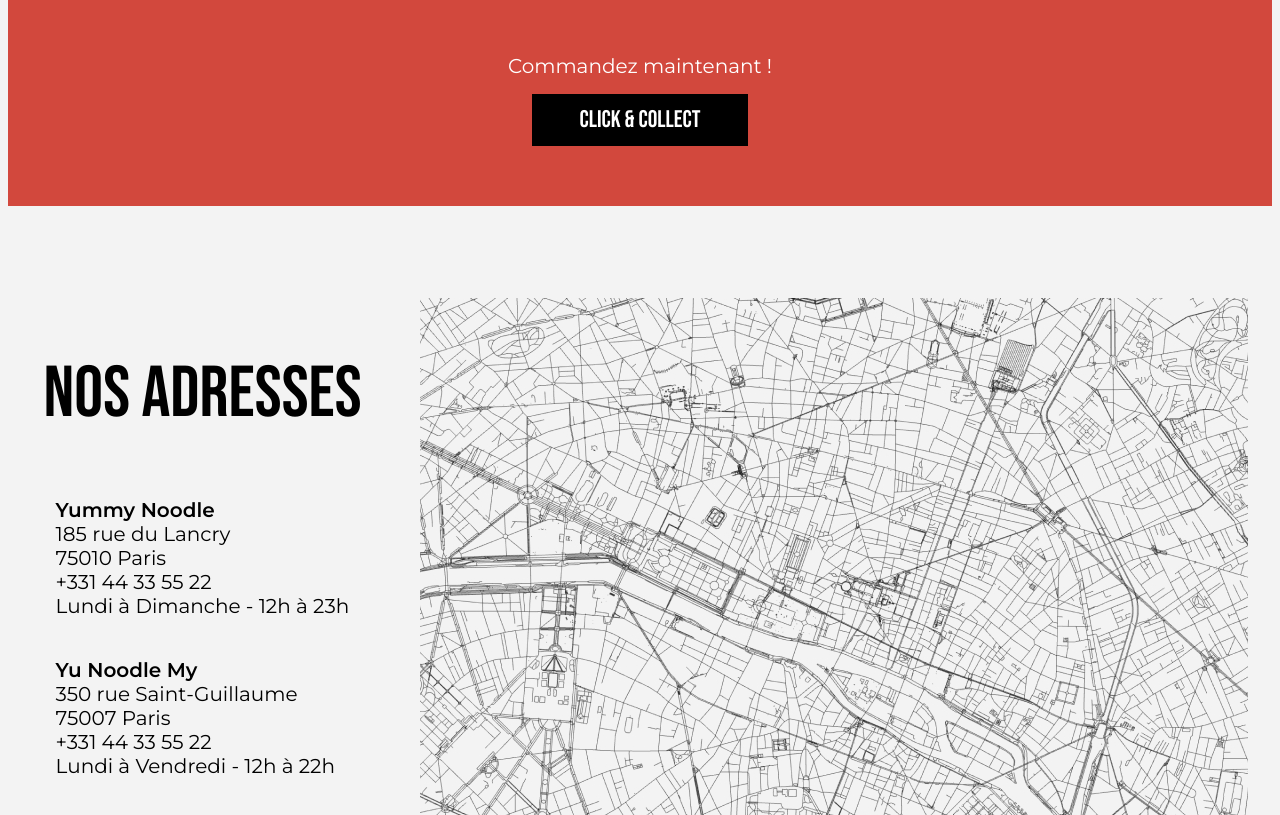
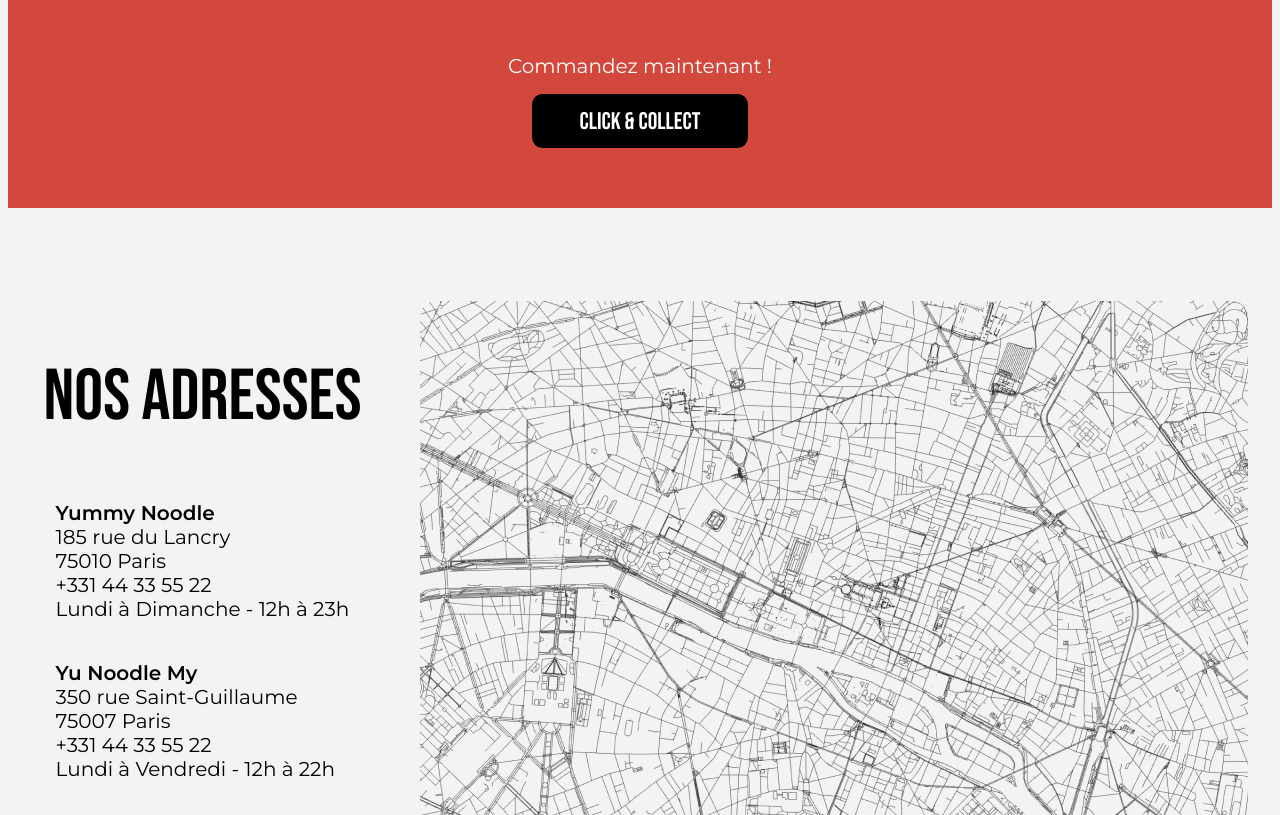
Before and after one commit to jamesattoh/first-figma-integration, a plain HTML site: page contact.html in a window 1280 px wide. Shown: the part 118-933 px from the top of the page. Drawn offline with Linux system fonts and the light colour scheme.

Commit message:
ajout des radius aux images et aux boutons

```diff
--- a/styles/main.css
+++ b/styles/main.css
@@ -40,6 +40,10 @@
     --body-highlight-line-height: 1.5rem;
     --header-line-height: 5.375rem;
     --title-line-height: 1.75rem;
+
+    /*elements */
+    --value-radius-img:1rem;
+    --value-radius-btn:0.65rem;
 
     body {
         background-color: var(--light-grey);
--- a/styles/modules/cta.css
+++ b/styles/modules/cta.css
@@ -1,6 +1,6 @@
 .cta {
     display: inline-block;
-    padding: 0.75rem 3rem 0.75rem 3rem;
+    padding: 0.9rem 3rem 0.75rem 3rem;
     background-color: var(--black);
     color: var(--white);
     font-family: var(--title-font);
@@ -9,6 +9,7 @@
     font-size: var(--title-font-size);
     line-height: var(--title-line-height);
     text-decoration: none;
+    border-radius: var(--value-radius-btn);
 }
 
 .cta:hover {
--- a/styles/pages/contact.css
+++ b/styles/pages/contact.css
@@ -23,6 +23,7 @@
   .contact__asid {
     max-width: 100%;
     overflow: hidden;
+    border-radius: var(--value-radius-img);
 }
 
 @media (max-width: 768px) {
--- a/styles/pages/home.css
+++ b/styles/pages/home.css
@@ -49,6 +49,7 @@
     width: 19rem;
     height: 13.5rem;
     object-fit: cover;
+    border-radius: var(--value-radius-img);
   }
 
   .address__info {
@@ -98,6 +99,7 @@
     width: 15.5rem;
     height: 15.5rem;
     object-fit: cover;
+    border-radius: var(--value-radius-img);
   }
 
   /* Media Queries */
```
